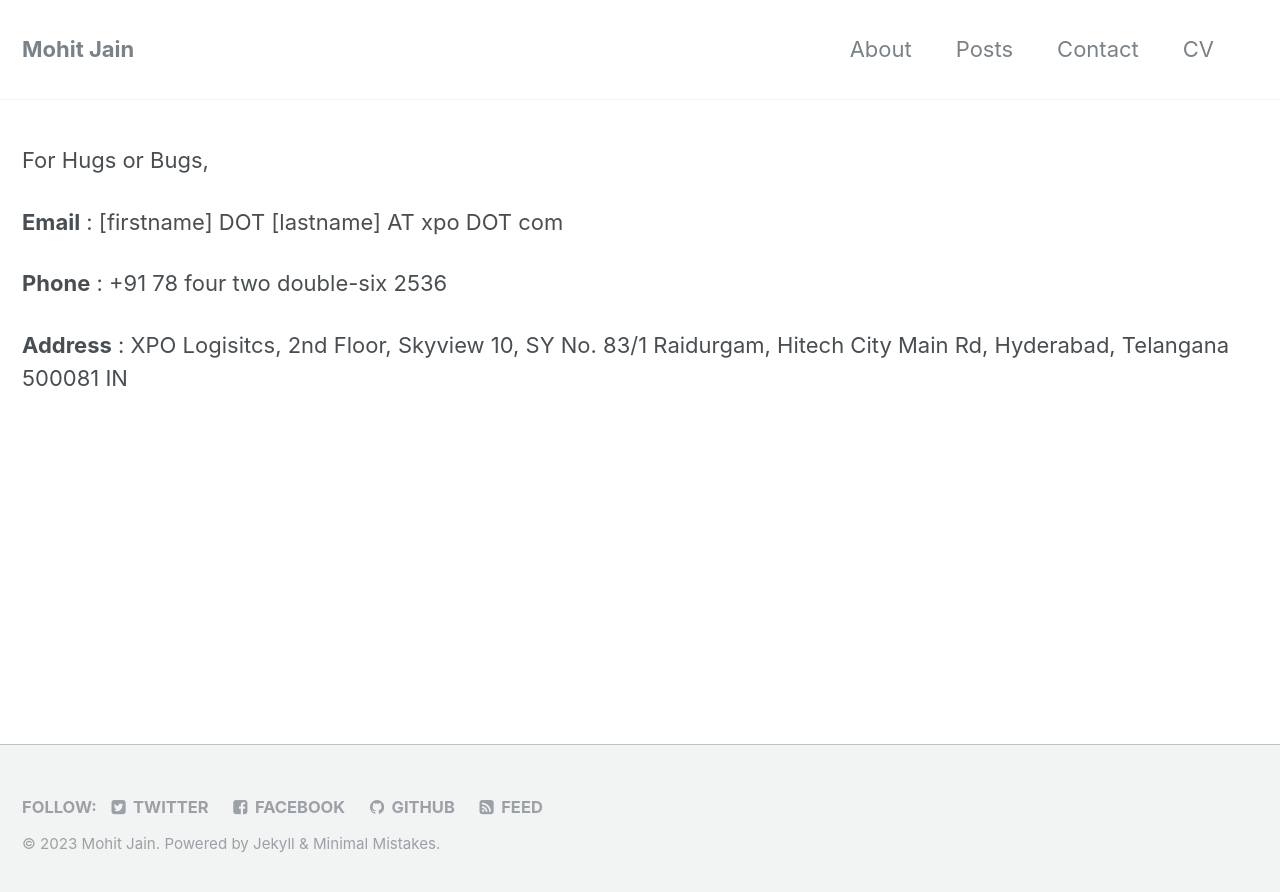
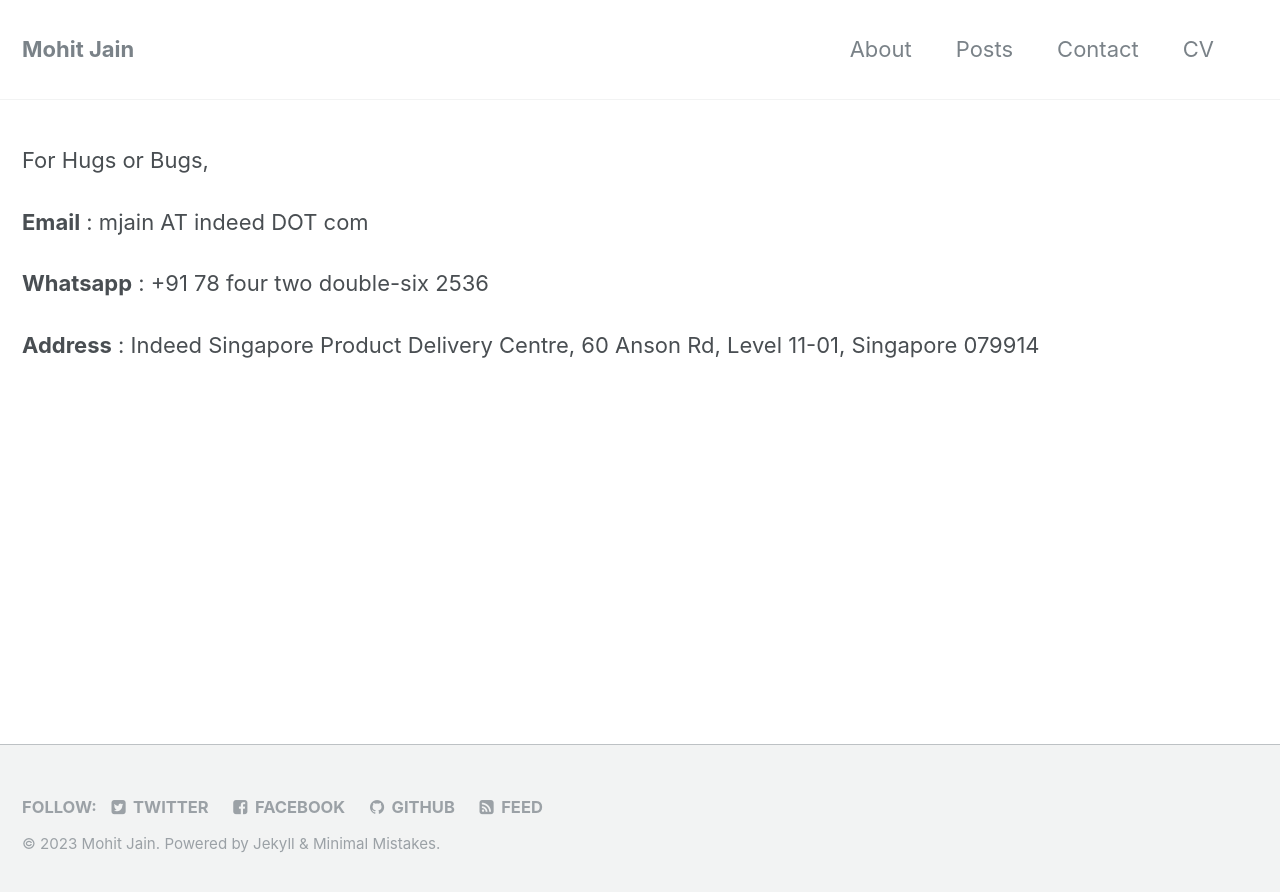
Before and after one commit to NightFury13/nightfury13.github.io, a Jekyll site: the page built from _pages/contact.md, in a window 1280 px wide. Shown: the top 892 px of the page. Built offline with Jekyll 4.4.1, drawn with Linux system fonts in a browser that asks for light colours.

Commit message:
Update contact.md

```diff
--- a/_pages/contact.md
+++ b/_pages/contact.md
@@ -6,8 +6,8 @@ permalink: /contact/
 
 For Hugs or Bugs,
 
-**Email** : [firstname] DOT [lastname] AT xpo DOT com
+**Email** : mjain AT indeed DOT com
 
-**Phone** : +91 78 four two double-six 2536
+**Whatsapp** : +91 78 four two double-six 2536
 
-**Address** : XPO Logisitcs, 2nd Floor, Skyview 10, SY No. 83/1 Raidurgam, Hitech City Main Rd, Hyderabad, Telangana 500081 IN
+**Address** : Indeed Singapore Product Delivery Centre, 60 Anson Rd, Level 11-01, Singapore 079914
```
